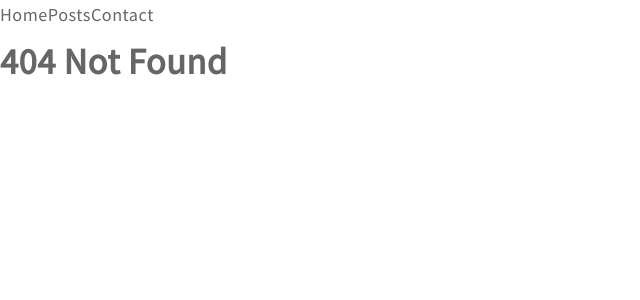
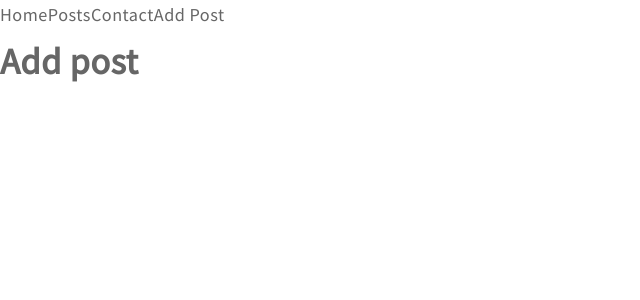
Before and after one commit to markal84/30.0-Blog-MERN-stack, a React (Create React App) app in the folder client/: page /posts/new in a window 1280 px wide. Before the commit this address had no page. Shown: the top 300 px of the page, without its empty margins (0-640 px from the left). Built offline with nearby package versions, Linux system fonts and the light colour scheme.

Commit message:
Add AddPost and SinglePost pages

```diff
--- a/client/src/App.js
+++ b/client/src/App.js
@@ -6,6 +6,8 @@ import Home from './components/pages/Home/HomePage';
 import Posts from './components/pages/Posts/PostsPage';
 import Contact from './components/pages/Contact/ContactPage';
 import NotFound from './components/pages/NotFound/NotFoundPage';
+import AddPost from './components/pages/AddPost/AddPostPage';
+import SinglePost from './components/pages/SinglePost/SinglePostPage';
 
 class App extends React.Component {
 
@@ -16,6 +18,8 @@ class App extends React.Component {
           <Route path="/" exact component={Home} />
           <Route path="/posts" exact component={Posts} />
           <Route path="/contact" exact component={Contact} />
+          <Route path="/posts/new" exact component={AddPost} />
+          <Route path="/posts/:id" exact component={SinglePost} />
           <Route component={NotFound} />
         </Switch>
       </MainLayout>
--- a/client/src/components/features/NavBar/NavBar.js
+++ b/client/src/components/features/NavBar/NavBar.js
@@ -9,6 +9,7 @@ class NavBar extends React.Component {
         <Link to='/'>Home</Link>
         <Link to='/posts'>Posts</Link>
         <Link to='/contact'>Contact</Link>
+        <Link to='/posts/new'>Add Post</Link>
       </div>
     );
   }
--- /dev/null
+++ b/client/src/components/pages/AddPost/AddPostPage.js
@@ -0,0 +1,9 @@
+import React from 'react';
+
+const AddPostPage = () => (
+  <div>
+    <h1>Add post</h1>
+  </div>
+);
+
+export default AddPostPage;
--- /dev/null
+++ b/client/src/components/pages/SinglePost/SinglePostPage.js
@@ -0,0 +1,9 @@
+import React from 'react';
+
+const SinglePostPage = () => (
+  <div>
+    <h1>Single test post</h1>
+  </div>
+);
+
+export default SinglePostPage;
```
